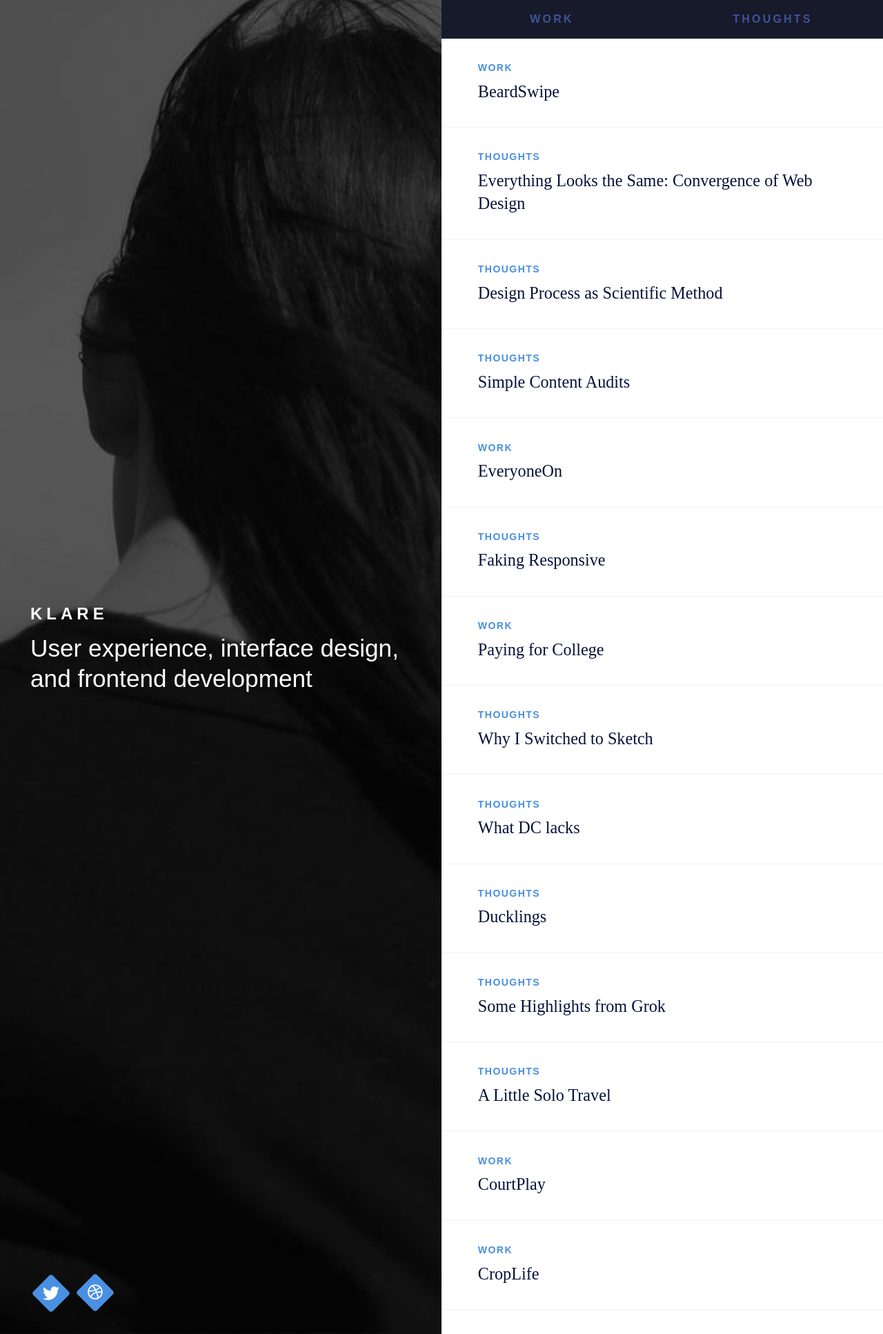
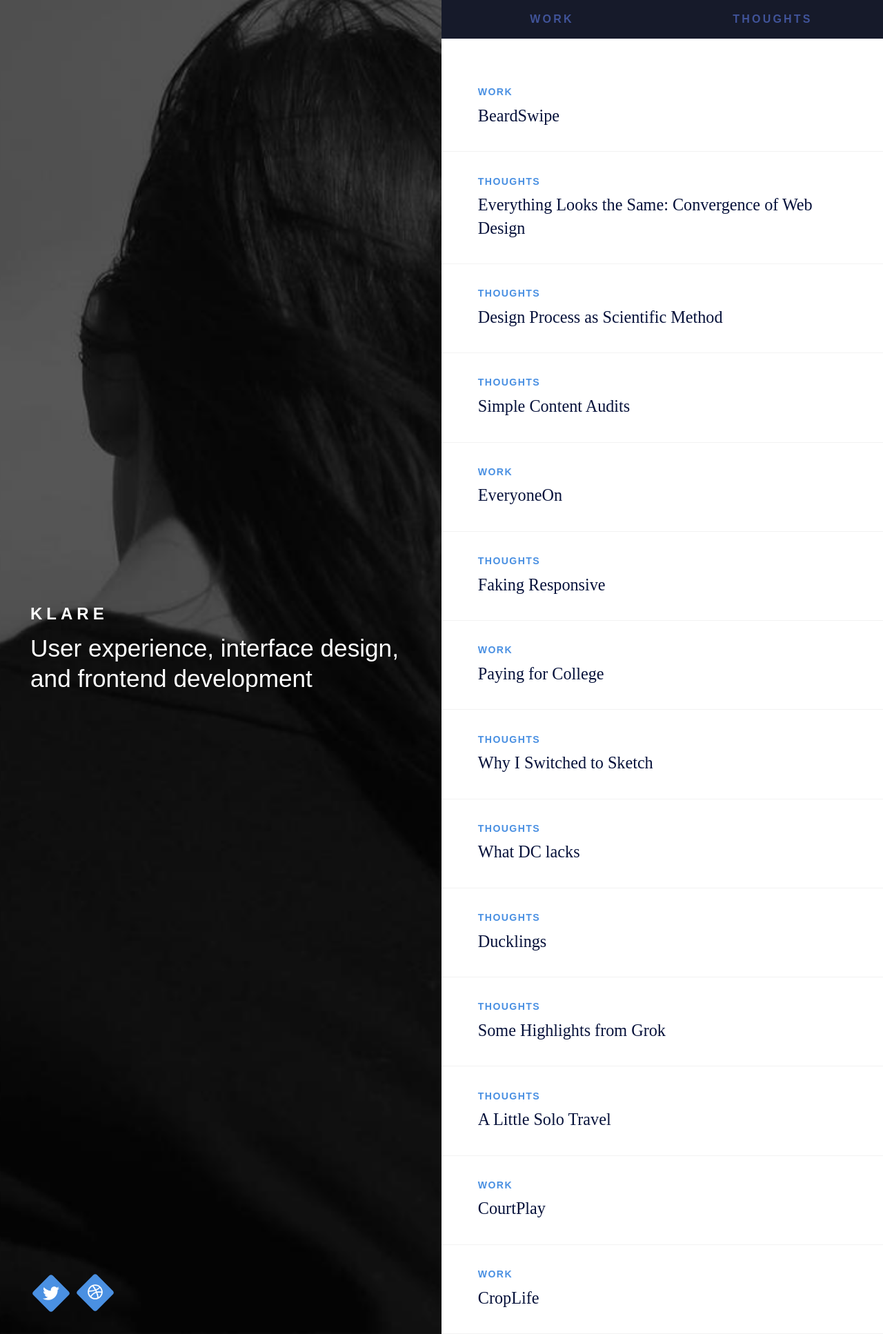
Before and after one commit to kfrank/kfrank.github.io, a Jekyll site: the page built from index.html, in a window 1280 px wide. Shown: the whole page at 69% size. Built offline with Jekyll 4.4.1, drawn with Linux system fonts in a browser that asks for light colours; nearby versions of some CDN libraries; Markdown is read by kramdown in place of the engine named in the settings.

Commit message:
Fixing post spacing on mobile

```diff
--- a/css/main.css
+++ b/css/main.css
@@ -512,11 +512,6 @@
   .main {
     float: right;
     overflow: scroll; } }
-.main .tabs {
-  margin-bottom: 2em; }
-  @media screen and (min-width: 50em) {
-    .main .tabs {
-      margin-bottom: 0; } }
 @supports (display: flex) {
   .main .tabs {
     display: flex; } }
@@ -545,7 +540,11 @@
 .posts {
   margin: 0;
   padding: 0;
-  list-style: none; }
+  list-style: none;
+  margin-top: 2em; }
+  @media screen and (min-width: 50em) {
+    .posts {
+      margin-bottom: 0; } }
   .posts h2 {
     font: 1.375em/1.375 "garamond-premier-pro", serif;
     color: #06113a;
```
Also changed, not shown: css/_components/home.scss (+5 -4 lines). Lines whose indentation alone changed are shown as unchanged.
